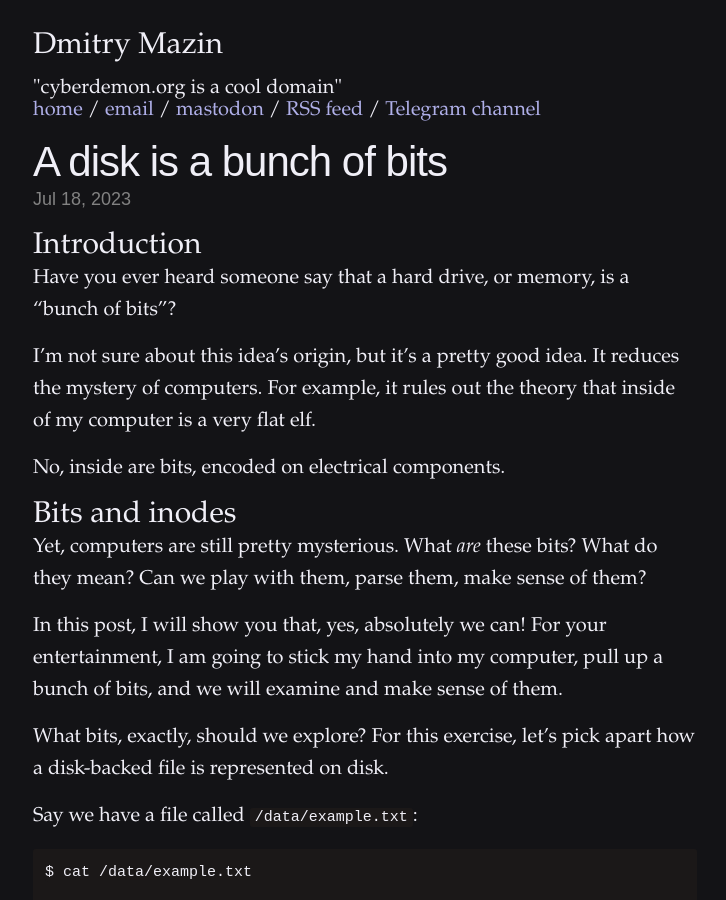
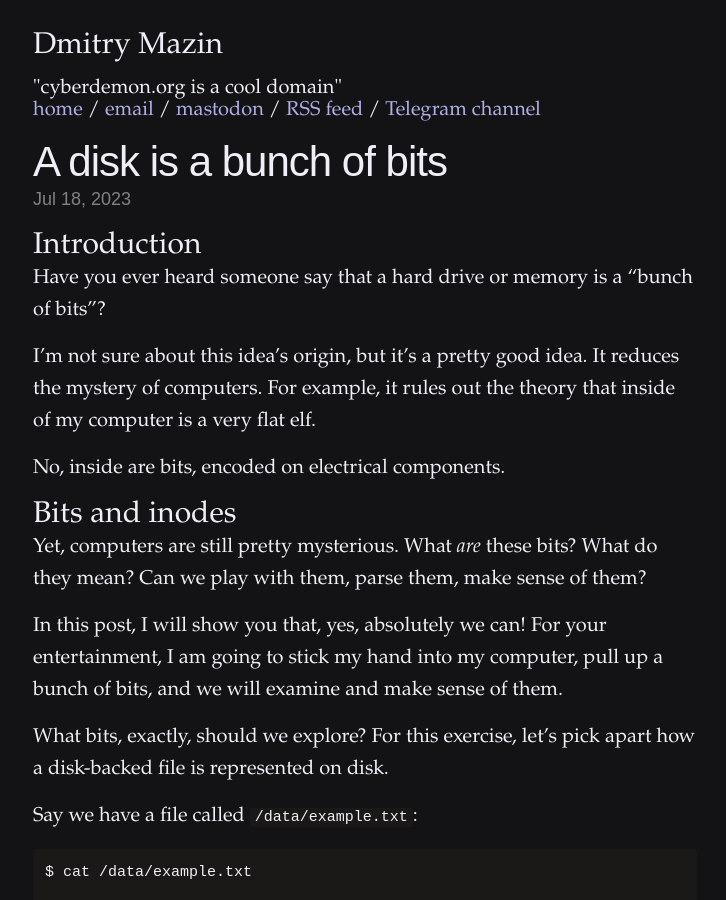
Before and after one commit to dmazin/dmazin.github.io, a Jekyll site: the page built from _posts/2023-07-18-bags-of-bits.md, in a window 1280 px wide and 900 px high. Shown: the whole window, without its empty margins (237-963 px from the left). Built offline with Jekyll 4.4.1, drawn with Linux system fonts in a browser that asks for light colours.

Commit message:
slight grammatical modification

```diff
--- a/_posts/2023-07-18-bags-of-bits.md
+++ b/_posts/2023-07-18-bags-of-bits.md
@@ -7,7 +7,7 @@ tags: featured
 description: TODO
 ---
 # Introduction
-Have you ever heard someone say that a hard drive, or memory, is a "bunch of bits"?
+Have you ever heard someone say that a hard drive or memory is a "bunch of bits"?
 
 I'm not sure about this idea's origin, but it's a pretty good idea. It reduces the mystery of computers. For example, it rules out the theory that inside of my computer is a very flat elf.
 
```
